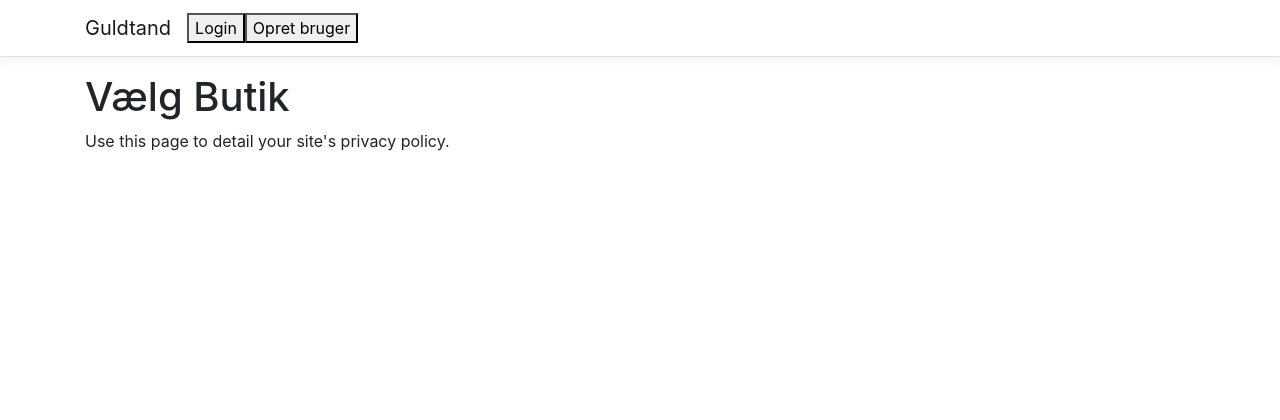
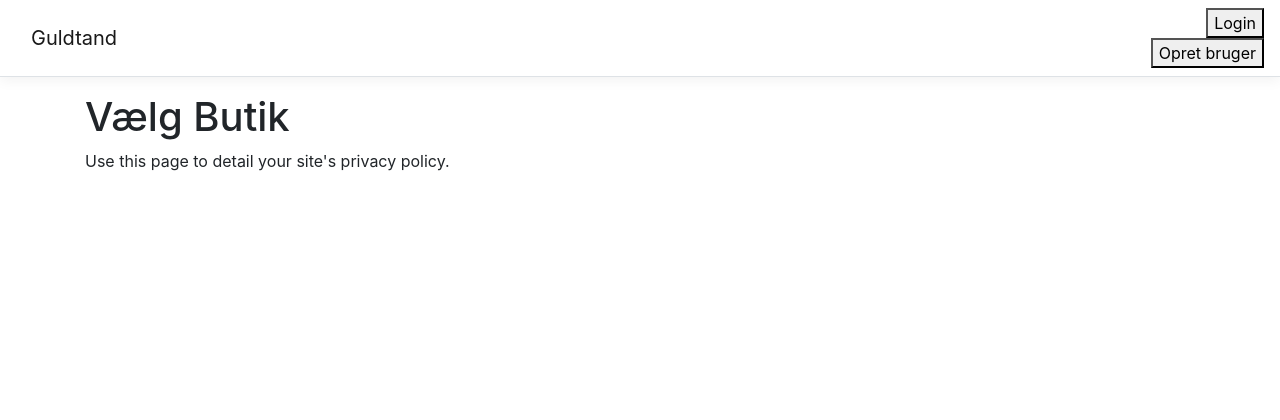
Before and after one commit to Jogans/Gruppe1Semester4, an ASP.NET Core app: page /Store in a window 1280 px wide. Shown: the top 420 px of the page. Run offline with ASP.NET Core 8, Linux system fonts and the light colour scheme.

Commit message:
Næsten færdig ... næsten

```diff
--- a/WebApplicationTest/WebApplication1/Pages/Shared/_Layout.cshtml
+++ b/WebApplicationTest/WebApplication1/Pages/Shared/_Layout.cshtml
@@ -17,17 +17,20 @@
                     aria-expanded="false" aria-label="Toggle navigation">
                 <span class="navbar-toggler-icon"></span>
             </button>
-                <div class="user">
-                    <button class="Create_user" type="button">Opret bruger</button>
-                    <button class="Login" type="button">Login</button>
-                </div>
+
             <div class="navbar-collapse collapse d-sm-inline-flex flex-sm-row-reverse">
                 <ul class="navbar-nav flex-grow-1">
                 </ul>
             </div>
         </div>
+        <div class="user">
+            <button class="Login" type="button">Login</button>
+            <button class="Create_user" type="button" >Opret bruger</button>
+        </div>
     </nav>
+
 </header>
+
 
 <div class="container">
     <main role="main" class="pb-3">
--- a/WebApplicationTest/WebApplication1/wwwroot/css/site.css
+++ b/WebApplicationTest/WebApplication1/wwwroot/css/site.css
@@ -73,14 +73,33 @@
     line-height: 60px; /* Vertically center the text there */
 }
 
+.user {
+    overflow-x: auto;
+    overflow-y: hidden;
+    white-space: nowrap;
 
+}
 
 .Login {
     display: inline-block;
+    position: center;
     float: right;
+    white-space: nowrap;
+}
+
+.Login a {
+    display: block;
+    padding: 15px 32px;
 }
 
 .Create_user {
     display: inline-block;
+    position: center;
     float: right;
+    white-space: nowrap;
 }
+
+.Create_user a {
+    display: block;
+    padding: 15px 32px;
+}
```
Lines whose indentation alone changed are shown as unchanged.
